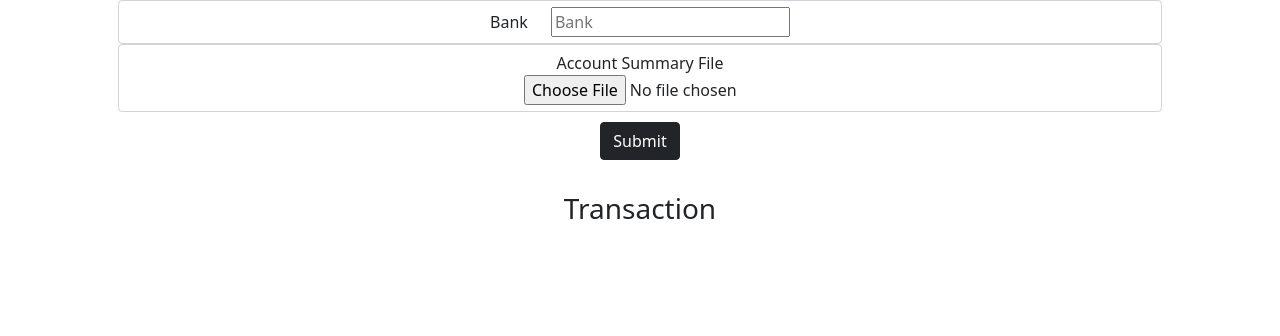
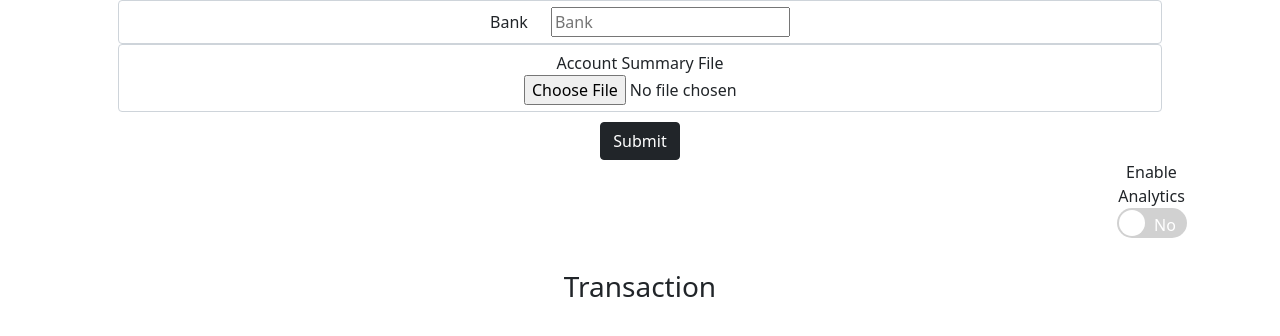
Before and after one commit to akashkmr27089/BankStatementProcessing, a React (Create React App) app in the folder Frontend/: page / in a window 1280 px wide. Shown: the top 336 px of the page. Built offline with nearby package versions, Linux system fonts and the light colour scheme.

Commit message:
Analytics toggle button with Operation

```diff
--- a/Frontend/src/components/fileUploadForm.js
+++ b/Frontend/src/components/fileUploadForm.js
@@ -1,6 +1,7 @@
 import React from 'react';
 import { useState } from 'react';
 import "../css/FormCss.css";
+import "../css/toggle.css";
 import FileSubmissionForm from "./FileUpload/FileSubmissionForm.js";
 import DataTable from "./Detatable/dataTable.js";
 import ApexPieChart from './Graph/ApexPieChart';
@@ -9,10 +10,12 @@ import { setCreditDebitValue, setBankData } from '../redux/transaction'
 import LineChart from './Graph/LineChartsOne';
 
 const FileUploadForm = () => {
+    const [analyticsFlag, setAnalytics] = useState(false);
     const [bank, setBank] = useState('');
     const [file, setFile] = useState('');
     const [title, setTitle] = useState('');
     const [data, setData] = useState('');
+
 
     const dispatch = useDispatch();
     const { totalCredit, totalDebit, PresentBalanceData, CreditDebitData } = useSelector(state => state.transaction)
@@ -101,8 +104,48 @@ const FileUploadForm = () => {
         initalValue: { min: CreditDebitData.min - CreditDebitData.offSet, max: CreditDebitData.max + CreditDebitData.offSet },
     }
 
+    let AccountDetailsTemplate = (<div className="row" id="TransactionDetails">
+        <div className="col AccountDataSubmission" >
+            <DataTable key="datatable" heading="Transaction" titleValue={title} dataValue={data} />
+        </div>
+    </div>);
 
+    let AnalitcsTemplate = (<div className="row">
+        <div className="col">
+            {(totalDebit || totalCredit) && <LineChart data={LineGraphTotal} /> || ""}
+        </div>
+        <div className="col">
+            {(totalDebit || totalCredit) && <LineChart data={LineGraphCreditDebit} /> || ""}
+        </div>
+    </div>);
 
+    let GraphTemplate = (<div className="row" id="GraphView">
+        <div className="col m-3" id="AccountSumView">
+            {/* Graphs */}
+            <div className="row">
+                <div className="col">
+                    {(totalDebit || totalCredit) && <ApexPieChart type="donut" options={{ width: "450" }} data={DebitCreditChart} /> || ""}
+                </div>
+                <div className="col">
+                    {(totalDebit || totalCredit) && <ApexPieChart type="donut" options={{ width: "450" }} data={DebitCreditChart} /> || ""}
+                </div>
+            </div>
+            {/* Analytics Graph */}
+            {analyticsFlag && AnalitcsTemplate}
+        </div>
+    </div>);
+
+    let analyticsToggleBtn = (
+        <div className="row">
+            <div className="col-11"></div>
+            <div className="outerDivFull col-1 container" >
+                <span>Enable Analytics</span>
+                <div className="switchToggle">
+                    <input type="checkbox" id="switch" onChange={() => setAnalytics(!analyticsFlag)} />
+                    <label for="switch">Analytics</label>
+                </div>
+            </div>
+        </div>);
 
     return (
         <div className="container">
@@ -111,29 +154,10 @@ const FileUploadForm = () => {
                     <FileSubmissionForm key="FileSubmissionForm" onFileUpload={onFileUpload} setFile={setFile} setBank={setBank} />
                 </div>
             </div>
-            <div className="row" id="GraphView">
-                <div className="col m-3" id="AccountSumView">
-                    {/* Graphs */}
-                    <div className="row">
-                        <div className="col">
-                            {(totalDebit || totalCredit) && <ApexPieChart type="donut" options={{ width: "450" }} data={DebitCreditChart} /> || ""}
-                        </div>
-                        <div className="col">
-                            {(totalDebit || totalCredit) && <LineChart data={LineGraphTotal} /> || ""}
-                        </div>
-                        <div className="col">
-                            {(totalDebit || totalCredit) && <LineChart data={LineGraphCreditDebit} /> || ""}
-                        </div>
-                    </div>
-                </div>
-            </div>
-            <div className="row">
-                <div className="col AccountDataSubmission">
-                    <DataTable key="datatable" heading="Transaction" titleValue={title} dataValue={data} />
-                </div>
-
-            </div>
-        </div>
+            {analyticsToggleBtn}
+            {GraphTemplate}
+            {AccountDetailsTemplate}
+        </div >
     )
 }
 
--- /dev/null
+++ b/Frontend/src/css/toggle.css
@@ -0,0 +1,9 @@
+.switchToggle input[type=checkbox]{height: 0; width: 0; visibility: hidden; position: absolute; }
+.switchToggle label {cursor: pointer; text-indent: -9999px; width: 70px; max-width: 70px; height: 30px; background: #d1d1d1; display: block; border-radius: 100px; position: relative; }
+.switchToggle label:after {content: ''; position: absolute; top: 2px; left: 2px; width: 26px; height: 26px; background: #fff; border-radius: 90px; transition: 0.3s; }
+.switchToggle input:checked + label, .switchToggle input:checked + input + label  {background: #3e98d3; }
+.switchToggle input + label:before, .switchToggle input + input + label:before {content: 'No'; position: absolute; top: 5px; left: 35px; width: 26px; height: 26px; border-radius: 90px; transition: 0.3s; text-indent: 0; color: #fff; }
+.switchToggle input:checked + label:before, .switchToggle input:checked + input + label:before {content: 'Yes'; position: absolute; top: 5px; left: 10px; width: 26px; height: 26px; border-radius: 90px; transition: 0.3s; text-indent: 0; color: #fff; }
+.switchToggle input:checked + label:after, .switchToggle input:checked + input + label:after {left: calc(100% - 2px); transform: translateX(-100%); }
+.switchToggle label:active:after {width: 60px; }
+.toggle-switchArea { margin: 10px 0 10px 0; }
--- a/Frontend/src/redux/transaction.js
+++ b/Frontend/src/redux/transaction.js
@@ -6,7 +6,9 @@ export const transactionSlice = createSlice({
         totalCredit: 0,
         totalDebit: 0,
         PresentBalanceData: { Data: [], min: Number.MAX_SAFE_INTEGER, max: Number.MIN_SAFE_INTEGER, offSet: 0, categories: [] },
-        CreditDebitData: { CreditData: [], DebitData: [], min: Number.MAX_SAFE_INTEGER, max: Number.MIN_SAFE_INTEGER, offSet: 0 }
+        CreditDebitData: { CreditData: [], DebitData: [], min: Number.MAX_SAFE_INTEGER, max: Number.MIN_SAFE_INTEGER, offSet: 0 },
+        leastIndexOffset: 0,
+        Category: { Data: [], DataCount: {} }
     },
     reducers: {
         //Function for Taking care of Total Credit and Debit
@@ -27,8 +29,13 @@ export const transactionSlice = createSlice({
             var temp = 0.0;
             state.PresentBalanceData.Data = [];
             state.PresentBalanceData.categories = [];
+            var flag = true;
             data.map(x => {
                 // Total Amount Computation
+                if (flag) {
+                    flag = false;
+                    state.leastIndexOffset = x[0];
+                }
                 if (state.PresentBalanceData.min > x[7]) state.PresentBalanceData.min = x[7];
                 if (state.PresentBalanceData.max < x[7]) state.PresentBalanceData.max = x[7];
                 state.PresentBalanceData.Data = [...state.PresentBalanceData.Data, x[7]];
@@ -46,11 +53,14 @@ export const transactionSlice = createSlice({
             // console.log('PresentBalance State :', state.PresentBalanceData.Data, state.PresentBalanceData.min, state.PresentBalanceData.max, state.PresentBalanceData.categories);
             console.log('PresentBalance State :', state.CreditDebitData.DebitData, state.CreditDebitData.CreditData, state.CreditDebitData.min, state.CreditDebitData.max, state.CreditDebitData.offSet);
         },
-        // Functions For taking Care of Line Gra
+        // This is for fetching data form the Server regarding the column data
+        CategoryInitialisaiton: (state) => {
+
+        }
     },
 });
 
 // Action creators are generated for each case reducer function
-export const { setCreditDebitValue, setBankData } = transactionSlice.actions
+export const { setCreditDebitValue, setBankData, CategoryInitialisaiton } = transactionSlice.actions
 
 export default transactionSlice.reducer
```
Also changed, not shown: Frontend/src/css/FormCss.css (line endings or trailing spaces).
